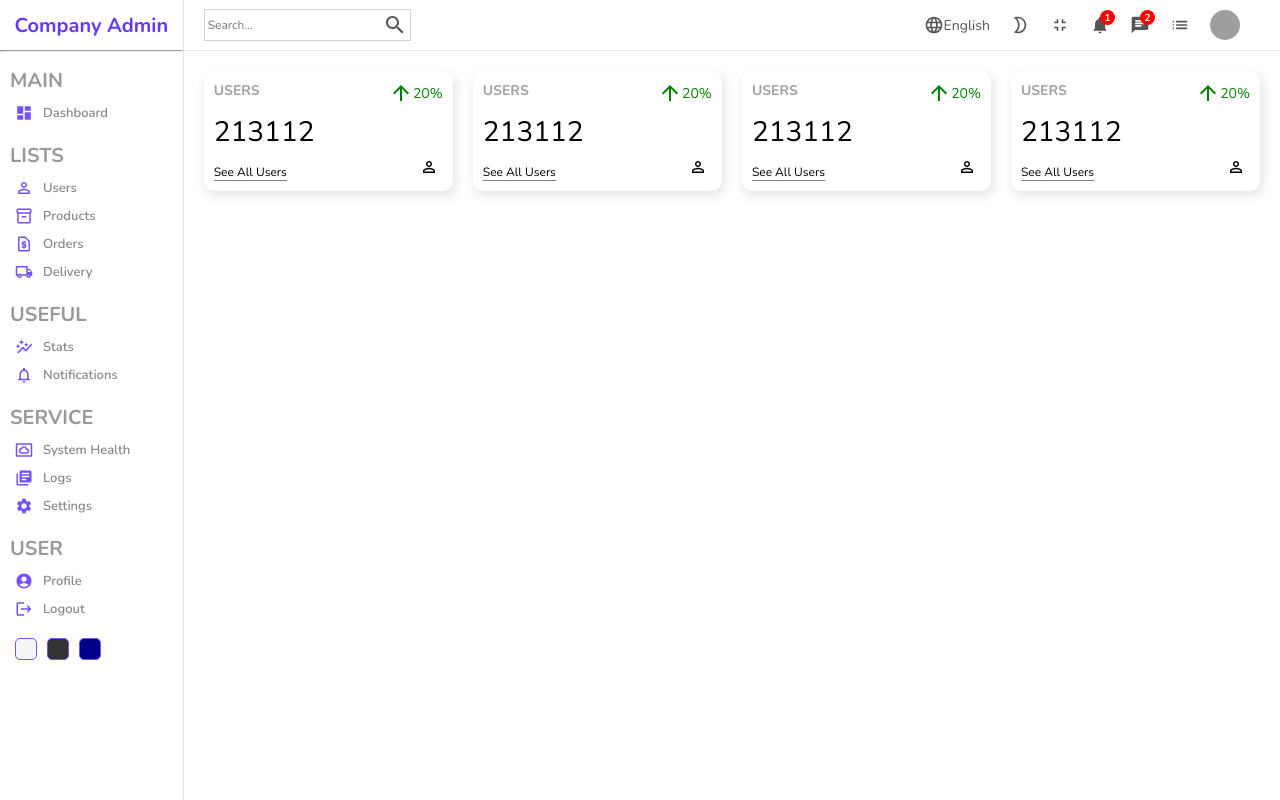
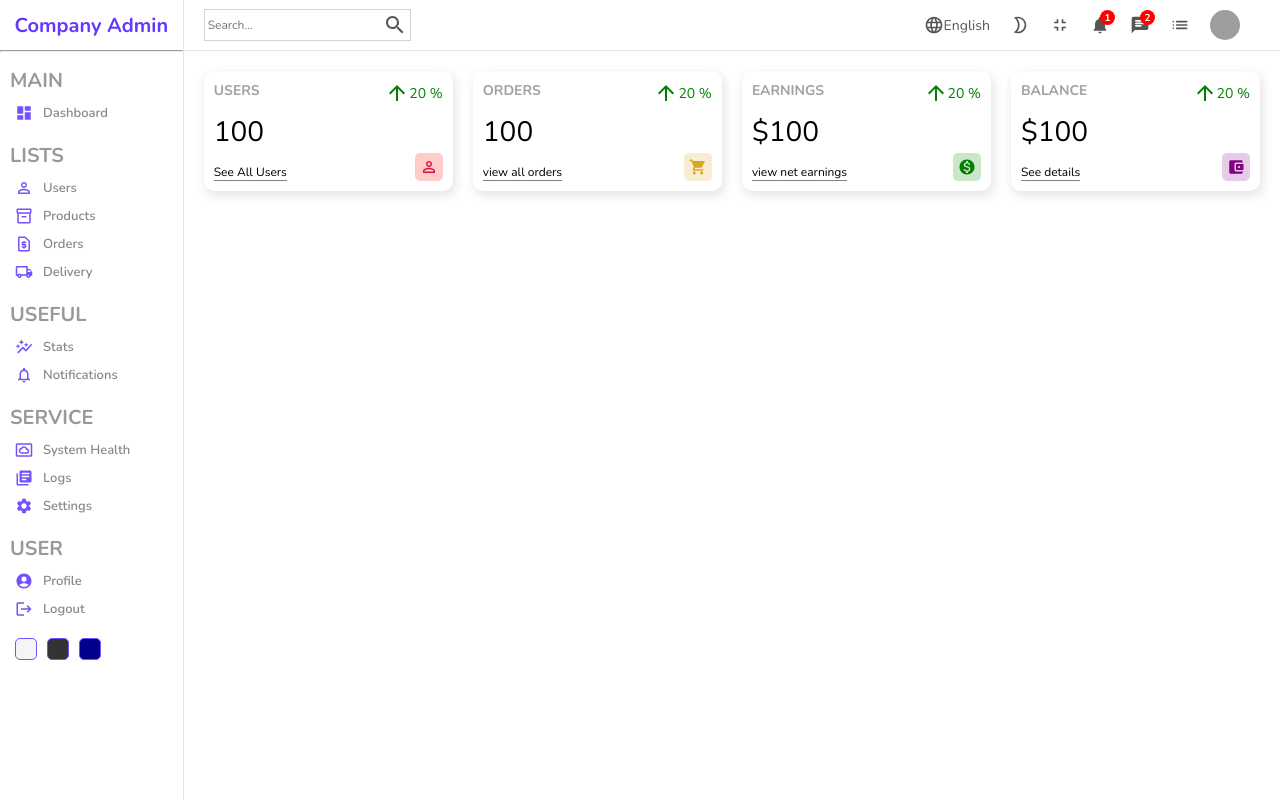
Before and after one commit to Yohannes-H/React-Admin-Dashboard, a React (Create React App) app: page / in a window 1280 px wide. Built offline with nearby package versions, Linux system fonts and the light colour scheme; grey boxes are pictures that could not be loaded.

Commit message:
Widgets style is updated

```diff
--- a/src/components/widget/Widget.jsx
+++ b/src/components/widget/Widget.jsx
@@ -2,16 +2,77 @@ import React from "react";
 import "./widget.scss";
 import ArrowUpwardIcon from "@mui/icons-material/ArrowUpward";
 import PersonOutlineIcon from "@mui/icons-material/PersonOutline";
+import AccountBalanceWalletIcon from "@mui/icons-material/AccountBalanceWallet";
+import ShoppingCartIcon from "@mui/icons-material/ShoppingCart";
+import MonetizationOnIcon from "@mui/icons-material/MonetizationOn";
 function Widget({ type }) {
   let data;
-
+  //temp
+  const amount = 100;
+  const diff = 20;
   switch (type) {
     case "user":
       data = {
         title: "USERS",
         isMoney: false,
         link: "See All Users",
-        Icon: <PersonOutlineIcon className="icon" />,
+        Icon: (
+          <PersonOutlineIcon
+            className="icon"
+            style={{
+              color: "crimson",
+              backgroundColor: "rgba(255,0,0,0.2)",
+            }}
+          />
+        ),
+      };
+      break;
+    case "order":
+      data = {
+        title: "ORDERS",
+        isMoney: false,
+        link: "view all orders",
+        Icon: (
+          <ShoppingCartIcon
+            className="icon"
+            style={{
+              color: "goldenrod",
+              backgroundColor: "rgba(218,165,32,0.2)",
+            }}
+          />
+        ),
+      };
+      break;
+    case "earning":
+      data = {
+        title: "EARNINGS",
+        isMoney: true,
+        link: "view net earnings",
+        Icon: (
+          <MonetizationOnIcon
+            className="icon"
+            style={{
+              color: "green",
+              backgroundColor: "rgba(0,128,0,0.2)",
+            }}
+          />
+        ),
+      };
+      break;
+    case "balance":
+      data = {
+        title: "BALANCE",
+        isMoney: true,
+        link: "See details",
+        Icon: (
+          <AccountBalanceWalletIcon
+            className="icon"
+            style={{
+              color: "purple",
+              backgroundColor: "rgba(128,0,128,0.2)",
+            }}
+          />
+        ),
       };
       break;
 
@@ -22,16 +83,19 @@ function Widget({ type }) {
   return (
     <div className="widget">
       <div className="left">
-        <span className="title">USERS</span>
-        <span className="counter">213112</span>
-        <span className="link">See All Users</span>
+        <span className="title">{data.title}</span>
+        <span className="counter">
+          {data.isMoney && "$"}
+          {amount}
+        </span>
+        <span className="link">{data.link}</span>
       </div>
       <div className="right">
         <div className="percentage positive">
           <ArrowUpwardIcon />
-          20%
+          {diff} %
         </div>
-        <PersonOutlineIcon className="icon" />
+        {data.Icon}
       </div>
     </div>
   );
```
